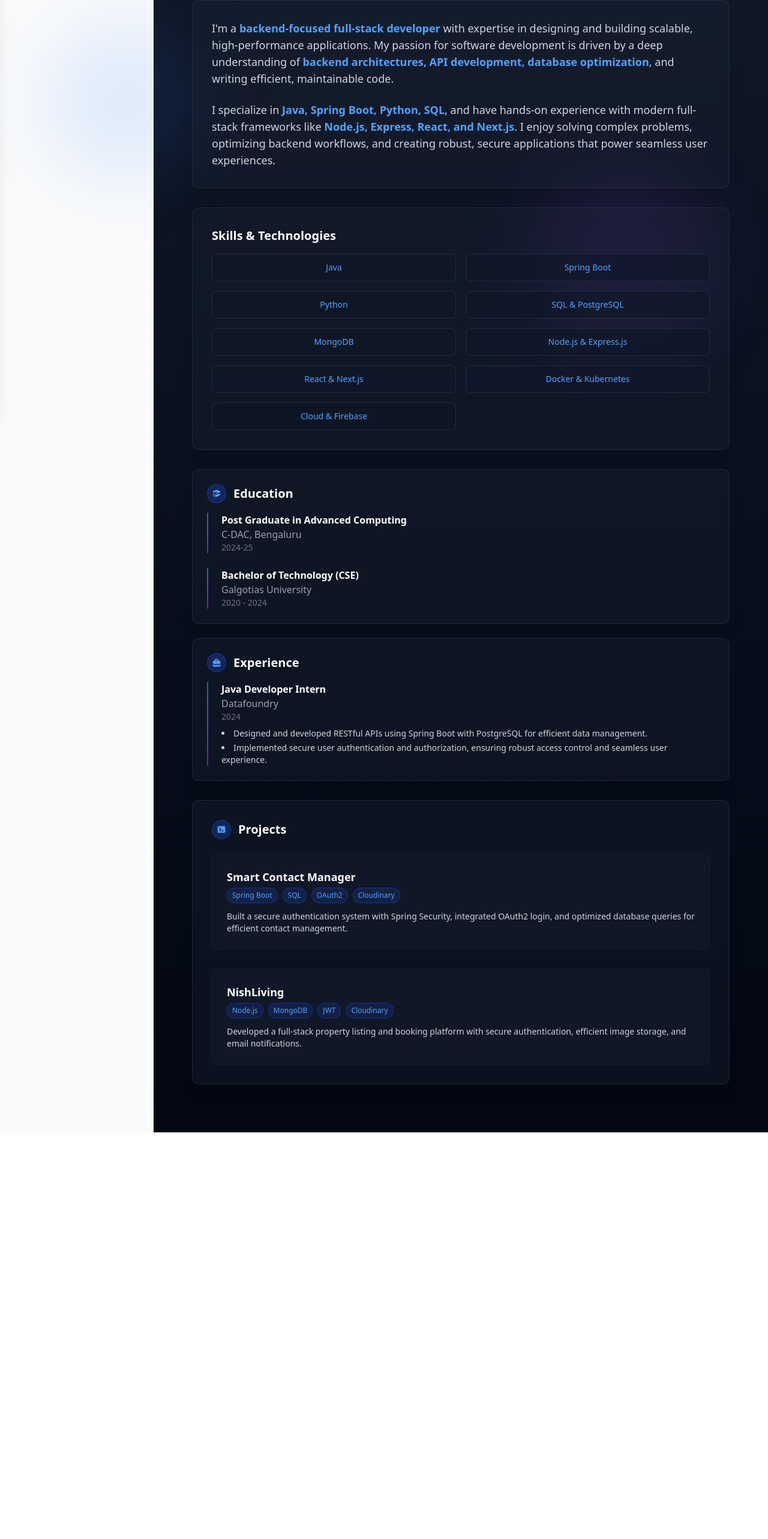
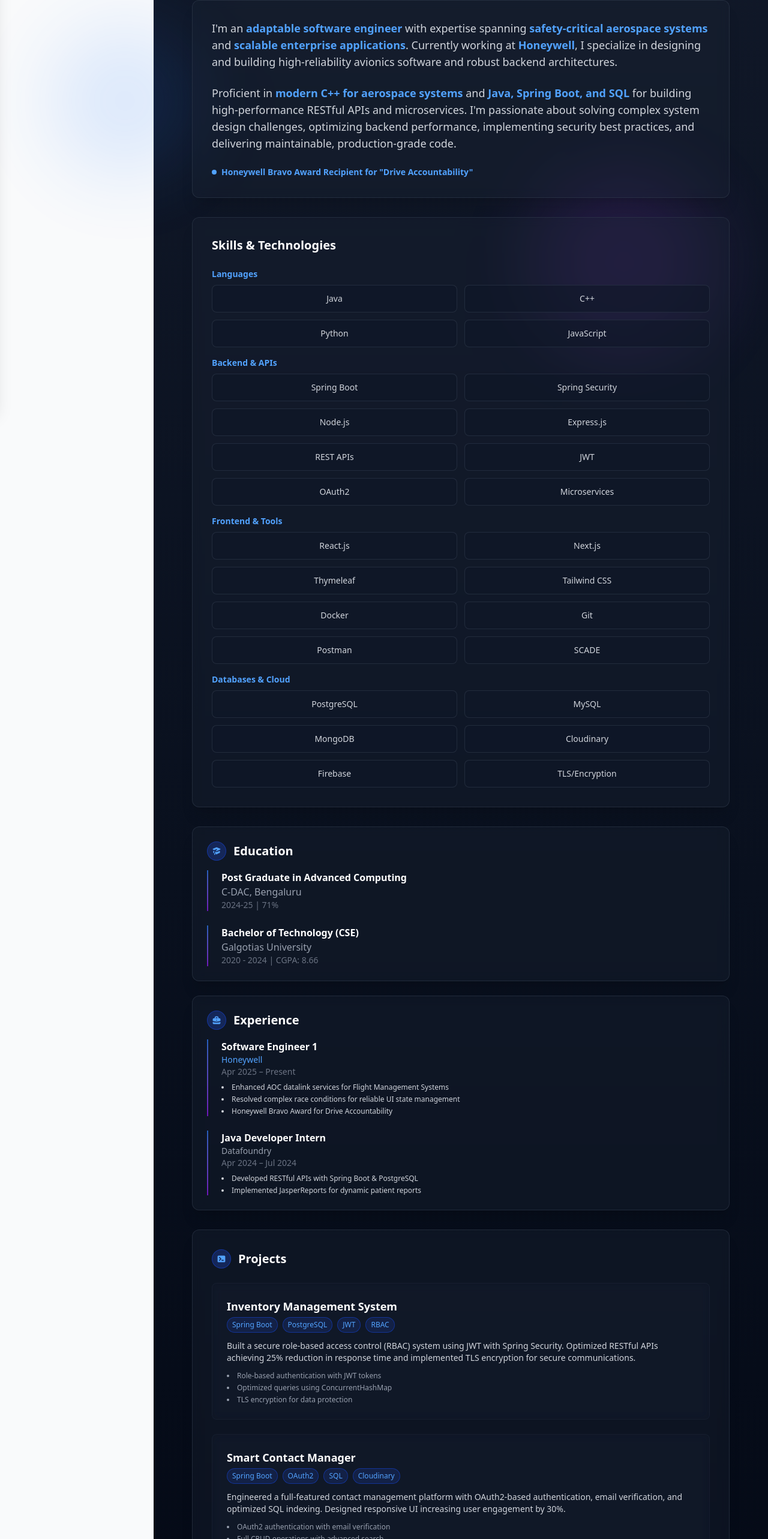
Before and after one commit to anandpiyush1521/portfolio, a React (Vite) app: page /about in a window 1280 px wide. Shown: the part 120-2686 px from the top of the page at 60% size. Before the commit the page ends 2008 px from the top, so only its background shows below. Built offline with nearby package versions, Linux system fonts and the light colour scheme.

Commit message:
Revise About page with updated profile information
Updated the About page content to reflect new skills, experiences, and achievements.

```diff
--- a/src/pages/About.jsx
+++ b/src/pages/About.jsx
@@ -36,32 +36,43 @@
           }`}
         >
           <p className="text-lg text-gray-300 mb-6">
-            I'm a{" "}
+            I'm an{" "}
             <span className="font-semibold text-blue-400">
-              backend-focused full-stack developer
+              adaptable software engineer
             </span>{" "}
-            with expertise in designing and building scalable, high-performance
-            applications. My passion for software development is driven by a
-            deep understanding of{" "}
+            with expertise spanning{" "}
             <span className="font-semibold text-blue-400">
-              backend architectures, API development, database optimization
+              safety-critical aerospace systems
+            </span>{" "}
+            and{" "}
+            <span className="font-semibold text-blue-400">
+              scalable enterprise applications
             </span>
-            , and writing efficient, maintainable code.
+            . Currently working at{" "}
+            <span className="font-semibold text-blue-400">Honeywell</span>, I
+            specialize in designing and building high-reliability avionics
+            software and robust backend architectures.
           </p>
-          <p className="text-lg text-gray-300">
-            I specialize in{" "}
+          <p className="text-lg text-gray-300 mb-6">
+            Proficient in{" "}
             <span className="font-semibold text-blue-400">
-              Java, Spring Boot, Python, SQL
+              modern C++ for aerospace systems
+            </span>{" "}
+            and{" "}
+            <span className="font-semibold text-blue-400">
+              Java, Spring Boot, and SQL
+            </span>{" "}
+            for building high-performance RESTful APIs and microservices. I'm
+            passionate about solving complex system design challenges,
+            optimizing backend performance, implementing security best
+            practices, and delivering maintainable, production-grade code.
+          </p>
+          <div className="flex items-center gap-2 text-blue-400">
+            <span className="inline-block w-2 h-2 bg-blue-400 rounded-full"></span>
+            <span className="text-sm font-semibold">
+              Honeywell Bravo Award Recipient for "Drive Accountability"
             </span>
-            , and have hands-on experience with modern full-stack frameworks
-            like{" "}
-            <span className="font-semibold text-blue-400">
-              Node.js, Express, React, and Next.js
-            </span>
-            . I enjoy solving complex problems, optimizing backend workflows,
-            and creating robust, secure applications that power seamless user
-            experiences.
-          </p>
+          </div>
         </div>
 
         {/* Skills Section */}
@@ -70,28 +81,98 @@
             isVisible ? "translate-y-0 opacity-100" : "translate-y-8 opacity-0"
           }`}
         >
-          <h3 className="text-xl font-bold mb-4 text-white">
+          <h3 className="text-xl font-bold mb-6 text-white">
             Skills & Technologies
           </h3>
-          <div className="grid grid-cols-2 md:grid-cols-3 gap-4">
-            {[
-              "Java",
-              "Spring Boot",
-              "Python",
-              "SQL & PostgreSQL",
-              "MongoDB",
-              "Node.js & Express.js",
-              "React & Next.js",
-              "Docker & Kubernetes",
-              "Cloud & Firebase",
-            ].map((skill, index) => (
+          <div className="space-y-4">
+            <div>
+              <p className="text-blue-400 text-sm font-semibold mb-2">
+                Languages
+              </p>
+              <div className="grid grid-cols-2 md:grid-cols-4 gap-3">
+                {["Java", "C++", "Python", "JavaScript"].map((skill, index) => (
                   <span
                     key={index}
-                className="bg-gray-900/60 border border-gray-700/50 rounded-lg p-3 text-center text-blue-400 hover:bg-gray-800 transition-colors duration-300 text-sm"
+                    className="bg-gray-900/60 border border-gray-700/50 rounded-lg p-3 text-center text-gray-300 hover:bg-gray-800 hover:text-blue-400 transition-all duration-300 text-sm"
                   >
                     {skill}
                   </span>
                 ))}
+              </div>
+            </div>
+
+            <div>
+              <p className="text-blue-400 text-sm font-semibold mb-2">
+                Backend & APIs
+              </p>
+              <div className="grid grid-cols-2 md:grid-cols-4 gap-3">
+                {[
+                  "Spring Boot",
+                  "Spring Security",
+                  "Node.js",
+                  "Express.js",
+                  "REST APIs",
+                  "JWT",
+                  "OAuth2",
+                  "Microservices",
+                ].map((skill, index) => (
+                  <span
+                    key={index}
+                    className="bg-gray-900/60 border border-gray-700/50 rounded-lg p-3 text-center text-gray-300 hover:bg-gray-800 hover:text-blue-400 transition-all duration-300 text-sm"
+                  >
+                    {skill}
+                  </span>
+                ))}
+              </div>
+            </div>
+
+            <div>
+              <p className="text-blue-400 text-sm font-semibold mb-2">
+                Frontend & Tools
+              </p>
+              <div className="grid grid-cols-2 md:grid-cols-4 gap-3">
+                {[
+                  "React.js",
+                  "Next.js",
+                  "Thymeleaf",
+                  "Tailwind CSS",
+                  "Docker",
+                  "Git",
+                  "Postman",
+                  "SCADE",
+                ].map((skill, index) => (
+                  <span
+                    key={index}
+                    className="bg-gray-900/60 border border-gray-700/50 rounded-lg p-3 text-center text-gray-300 hover:bg-gray-800 hover:text-blue-400 transition-all duration-300 text-sm"
+                  >
+                    {skill}
+                  </span>
+                ))}
+              </div>
+            </div>
+
+            <div>
+              <p className="text-blue-400 text-sm font-semibold mb-2">
+                Databases & Cloud
+              </p>
+              <div className="grid grid-cols-2 md:grid-cols-4 gap-3">
+                {[
+                  "PostgreSQL",
+                  "MySQL",
+                  "MongoDB",
+                  "Cloudinary",
+                  "Firebase",
+                  "TLS/Encryption",
+                ].map((skill, index) => (
+                  <span
+                    key={index}
+                    className="bg-gray-900/60 border border-gray-700/50 rounded-lg p-3 text-center text-gray-300 hover:bg-gray-800 hover:text-blue-400 transition-all duration-300 text-sm"
+                  >
+                    {skill}
+                  </span>
+                ))}
+              </div>
+            </div>
           </div>
         </div>
 
@@ -124,7 +205,7 @@
                     Post Graduate in Advanced Computing
                   </h4>
                   <p className="text-gray-400">C-DAC, Bengaluru</p>
-                  <p className="text-gray-500 text-sm">2024-25</p>
+                  <p className="text-gray-500 text-sm">2024-25 | 71%</p>
                 </div>
               </li>
               <li className="relative">
@@ -134,7 +215,7 @@
                     Bachelor of Technology (CSE)
                   </h4>
                   <p className="text-gray-400">Galgotias University</p>
-                  <p className="text-gray-500 text-sm">2020 - 2024</p>
+                  <p className="text-gray-500 text-sm">2020 - 2024 | CGPA: 8.66</p>
                 </div>
               </li>
             </ul>
@@ -164,21 +245,29 @@
               <li className="relative">
                 <div className="absolute w-0.5 h-full bg-gradient-to-b from-blue-500 to-purple-600 left-0 -ml-2 opacity-70"></div>
                 <div className="pl-4">
+                  <h4 className="font-semibold text-white text-base">
+                    Software Engineer 1
+                  </h4>
+                  <p className="text-blue-400 text-sm font-medium">Honeywell</p>
+                  <p className="text-gray-500 text-sm mb-2">Apr 2025 – Present</p>
+                  <ul className="list-disc list-inside text-gray-300 text-xs space-y-1">
+                    <li>Enhanced AOC datalink services for Flight Management Systems</li>
+                    <li>Resolved complex race conditions for reliable UI state management</li>
+                    <li>Honeywell Bravo Award for Drive Accountability</li>
+                  </ul>
+                </div>
+              </li>
+              <li className="relative">
+                <div className="absolute w-0.5 h-full bg-gradient-to-b from-blue-500 to-purple-600 left-0 -ml-2 opacity-70"></div>
+                <div className="pl-4">
                   <h4 className="font-semibold text-white">
                     Java Developer Intern
                   </h4>
-                  <p className="text-gray-400">Datafoundry</p>
-                  <p className="text-gray-500 text-sm mb-2">2024</p>
-                  <ul className="list-disc list-inside text-gray-300 text-sm space-y-1">
-                    <li>
-                      Designed and developed RESTful APIs using Spring Boot with
-                      PostgreSQL for efficient data management.
-                    </li>
-                    <li>
-                      Implemented secure user authentication and authorization,
-                      ensuring robust access control and seamless user
-                      experience.
-                    </li>
+                  <p className="text-gray-400 text-sm">Datafoundry</p>
+                  <p className="text-gray-500 text-sm mb-2">Apr 2024 – Jul 2024</p>
+                  <ul className="list-disc list-inside text-gray-300 text-xs space-y-1">
+                    <li>Developed RESTful APIs with Spring Boot & PostgreSQL</li>
+                    <li>Implemented JasperReports for dynamic patient reports</li>
                   </ul>
                 </div>
               </li>
@@ -209,13 +298,13 @@
             </div>
             <h3 className="text-xl font-bold text-white">Projects</h3>
           </div>
-          <ul className="space-y-8">
-            <li className="backdrop-blur-sm bg-gray-900/40 rounded-lg p-6 hover:bg-gray-900/60 transition-colors duration-300 border border-gray-800/50">
-              <h4 className="font-semibold text-lg text-white mb-1">
-                Smart Contact Manager
+          <ul className="space-y-6">
+            <li className="backdrop-blur-sm bg-gray-900/40 rounded-lg p-6 hover:bg-gray-900/60 transition-colors duration-300 border border-gray-800/50 group">
+              <h4 className="font-semibold text-lg text-white mb-1 group-hover:text-blue-400 transition-colors">
+                Inventory Management System
               </h4>
               <div className="flex flex-wrap gap-2 mb-3">
-                {["Spring Boot", "SQL", "OAuth2", "Cloudinary"].map(
+                {["Spring Boot", "PostgreSQL", "JWT", "RBAC"].map(
                   (tech, index) => (
                     <span
                       key={index}
@@ -226,14 +315,50 @@
                   )
                 )}
               </div>
-              <p className="text-gray-300 text-sm">
-                Built a secure authentication system with Spring Security,
-                integrated OAuth2 login, and optimized database queries for
-                efficient contact management.
+              <p className="text-gray-300 text-sm mb-3">
+                Built a secure role-based access control (RBAC) system using JWT
+                with Spring Security. Optimized RESTful APIs achieving 25%
+                reduction in response time and implemented TLS encryption for
+                secure communications.
               </p>
+              <ul className="list-disc list-inside text-gray-400 text-xs space-y-1">
+                <li>Role-based authentication with JWT tokens</li>
+                <li>Optimized queries using ConcurrentHashMap</li>
+                <li>TLS encryption for data protection</li>
+              </ul>
             </li>
-            <li className="backdrop-blur-sm bg-gray-900/40 rounded-lg p-6 hover:bg-gray-900/60 transition-colors duration-300 border border-gray-800/50">
-              <h4 className="font-semibold text-lg text-white mb-1">
+
+            <li className="backdrop-blur-sm bg-gray-900/40 rounded-lg p-6 hover:bg-gray-900/60 transition-colors duration-300 border border-gray-800/50 group">
+              <h4 className="font-semibold text-lg text-white mb-1 group-hover:text-blue-400 transition-colors">
+                Smart Contact Manager
+              </h4>
+              <div className="flex flex-wrap gap-2 mb-3">
+                {["Spring Boot", "OAuth2", "SQL", "Cloudinary"].map(
+                  (tech, index) => (
+                    <span
+                      key={index}
+                      className="px-2 py-1 bg-blue-900/30 text-blue-400 text-xs rounded-full border border-blue-700/50"
+                    >
+                      {tech}
+                    </span>
+                  )
+                )}
+              </div>
+              <p className="text-gray-300 text-sm mb-3">
+                Engineered a full-featured contact management platform with
+                OAuth2-based authentication, email verification, and optimized
+                SQL indexing. Designed responsive UI increasing user engagement
+                by 30%.
+              </p>
+              <ul className="list-disc list-inside text-gray-400 text-xs space-y-1">
+                <li>OAuth2 authentication with email verification</li>
+                <li>Full CRUD operations with advanced search</li>
+                <li>Responsive UI with Thymeleaf & Tailwind CSS</li>
+              </ul>
+            </li>
+
+            <li className="backdrop-blur-sm bg-gray-900/40 rounded-lg p-6 hover:bg-gray-900/60 transition-colors duration-300 border border-gray-800/50 group">
+              <h4 className="font-semibold text-lg text-white mb-1 group-hover:text-blue-400 transition-colors">
                 NishLiving
               </h4>
               <div className="flex flex-wrap gap-2 mb-3">
@@ -248,13 +373,67 @@
                   )
                 )}
               </div>
-              <p className="text-gray-300 text-sm">
+              <p className="text-gray-300 text-sm mb-3">
                 Developed a full-stack property listing and booking platform
-                with secure authentication, efficient image storage, and email
-                notifications.
+                with secure JWT authentication, efficient image storage via
+                Cloudinary, and email notifications for seamless user experience.
               </p>
+              <ul className="list-disc list-inside text-gray-400 text-xs space-y-1">
+                <li>Secure JWT-based authentication</li>
+                <li>MongoDB for scalable data management</li>
+                <li>Email notifications and image optimization</li>
+              </ul>
             </li>
           </ul>
+        </div>
+
+        {/* Certifications Section */}
+        <div
+          className={`backdrop-blur-sm bg-gray-800/30 border border-gray-700/50 rounded-xl shadow-xl p-8 mt-8 transform transition-all duration-700 delay-500 ease-out ${
+            isVisible ? "translate-y-0 opacity-100" : "translate-y-8 opacity-0"
+          }`}
+        >
+          <h3 className="text-xl font-bold text-white mb-4">
+            Certifications & Achievements
+          </h3>
+          <div className="grid grid-cols-1 md:grid-cols-2 gap-4">
+            <div className="flex items-center gap-3 p-3 bg-gray-900/40 rounded-lg border border-gray-800/50">
+              <span className="text-2xl">🏆</span>
+              <div>
+                <p className="font-semibold text-blue-400 text-sm">
+                  Honeywell Bravo Award
+                </p>
+                <p className="text-gray-400 text-xs">Drive Accountability</p>
+              </div>
+            </div>
+            <div className="flex items-center gap-3 p-3 bg-gray-900/40 rounded-lg border border-gray-800/50">
+              <span className="text-2xl">✓</span>
+              <div>
+                <p className="font-semibold text-blue-400 text-sm">
+                  Problem Solving
+                </p>
+                <p className="text-gray-400 text-xs">HackerRank</p>
+              </div>
+            </div>
+            <div className="flex items-center gap-3 p-3 bg-gray-900/40 rounded-lg border border-gray-800/50">
+              <span className="text-2xl">✓</span>
+              <div>
+                <p className="font-semibold text-blue-400 text-sm">
+                  Java Full Stack Development
+                </p>
+                <p className="text-gray-400 text-xs">Wipro TalentNext</p>
+              </div>
+            </div>
+            <div className="flex items-center gap-3 p-3 bg-gray-900/40 rounded-lg border border-gray-800/50">
+              <span className="text-2xl">👥</span>
+              <div>
+                <p className="font-semibold text-blue-400 text-sm">
+                  GSSoC Mentor
+                </p>
+                <p className="text-gray-400 text-xs">Open Source Contributor</p>
+              </div>
+            </div>
+          </div>
         </div>
       </div>
     </div>
```
Lines whose indentation alone changed are shown as unchanged.
